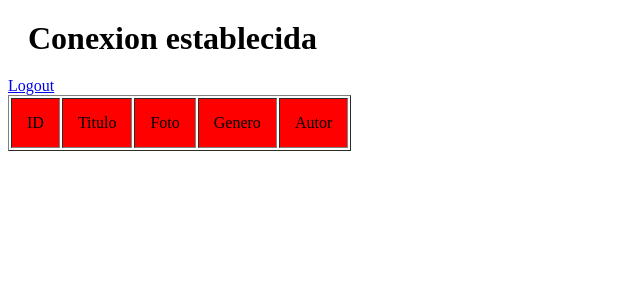
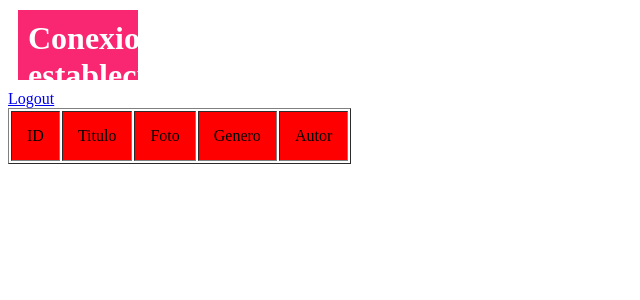
Before and after one commit to IagoMC/Desarrollo-Web-en-Entorno-Servidor, a PHP site: page /main.php in a window 1280 px wide. Shown: the top 300 px of the page, without its empty margins (0-640 px from the left). Run offline with PHP 8.4, Linux system fonts and the light colour scheme; data that the repository does not hold is empty.

Commit message:
Update main.php

```diff
--- a/sprint3sesiones/www/mysite/main.php
+++ b/sprint3sesiones/www/mysite/main.php
@@ -17,6 +17,12 @@
 	}
 
 	h1{
+		width: 100px;
+   	 	height: 50px;
+    		background: #f92672;
+    		color: white;
+    		font-weight: bold;
+    		-webkit-transition: width 1s,
 		background 1s;
    		-moz-transition: width 1s, background 1s;
     		-o-transition: width 1s, background 1s;
```
